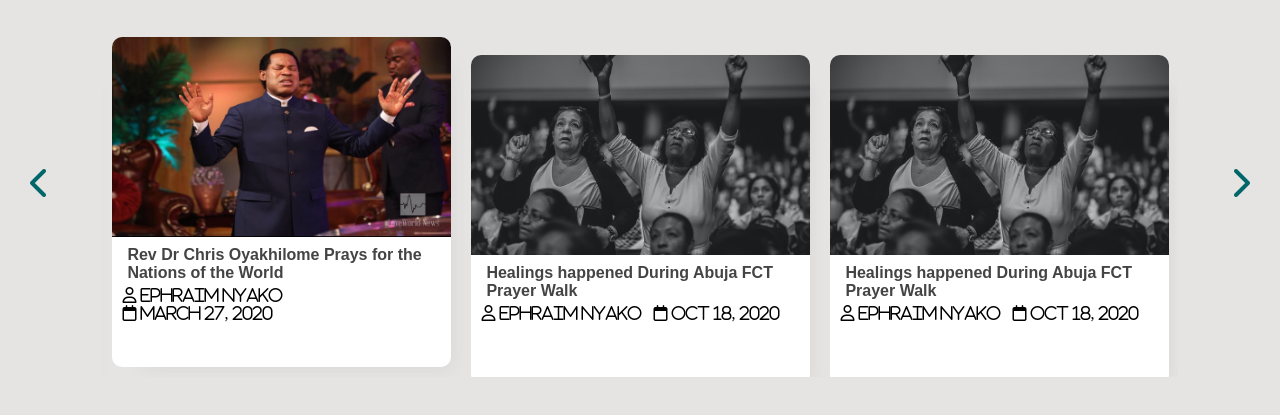
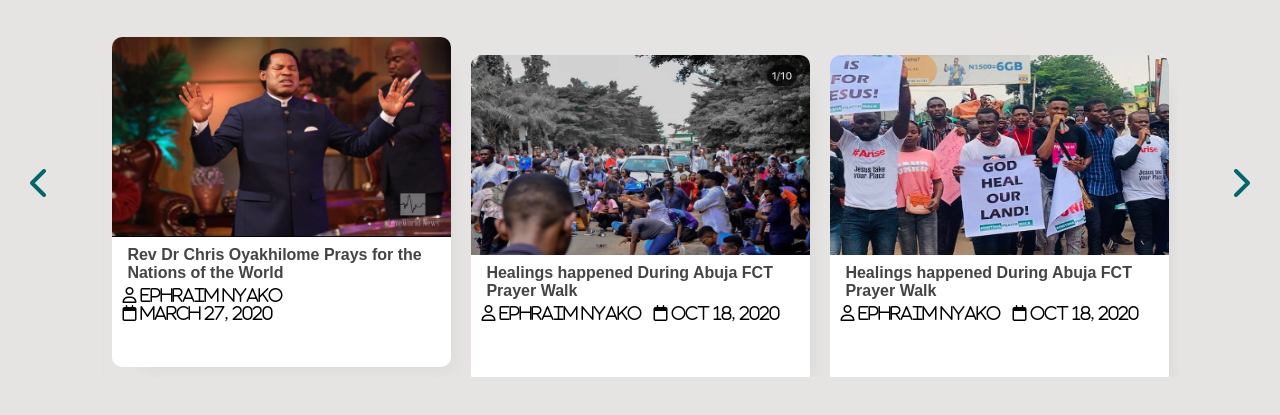
Before and after one commit to ephraimalhamdu/globalprayerwalkfrontend, a plain HTML site: page index.html in a window 1280 px wide. Shown: the part 139-554 px from the top of the page. Drawn offline with nearby package versions, Linux system fonts and the light colour scheme; a web font is replaced by a local one.

Commit message:
added more images to slider

```diff
--- a/index.html
+++ b/index.html
@@ -78,10 +78,10 @@
 <!-- ===================== card post=============================================== -->
                     <div class="post">
                         <!-- make the slider img have black and white effect for all uploads -->
-                        <a href="single.html"><img src="images/prayerimg4.jpg" alt="sliderimg" class="slider-image"></a>
+                        <a href="single.html"><img src="images/prayerimg5.jpg" alt="sliderimg" class="slider-image"></a>
 
                         <div class="post-info">
-                            <h4><a href="single.html">Healings happened During Abuja FCT Prayer Walk</a></h4>
+                            <h4><a href="single.html">Hundreds Meet to Hold Prayer During Lagos Prayer Walk</a></h4>
                             <i class="far fa-user"> Ephraim Nyako</i>
                             &nbsp;
                             <i class="far fa-calendar"> Oct 18, 2020</i>
@@ -114,7 +114,7 @@
 
                     <div class="post">
                         <!-- make the slider img have black and white effect for all uploads -->
-                        <a href="single.html"><img src="images/prayerimg4.jpg" alt="sliderimg" class="slider-image"></a>
+                        <a href="single.html"><img src="images/prayerimg2.jpg" alt="sliderimg" class="slider-image"></a>
 
                         <div class="post-info">
                             <h4><a href="single.html">Healings happened During Abuja FCT Prayer Walk</a></h4>
@@ -126,7 +126,7 @@
 
                     <div class="post">
                         <!-- make the slider img have black and white effect for all uploads -->
-                        <a href="single.html"><img src="images/prayerimg4.jpg" alt="sliderimg" class="slider-image"></a>
+                        <a href="single.html"><img src="images/prayerimg3.jpg" alt="sliderimg" class="slider-image"></a>
 
                         <div class="post-info">
                             <h4><a href="single.html">Healings happened During Abuja FCT Prayer Walk</a></h4>
```
Also changed, not shown: images/prayerimg2.jpg (added), images/prayerimg3.jpg (added), images/prayerimg5.jpg (added).
